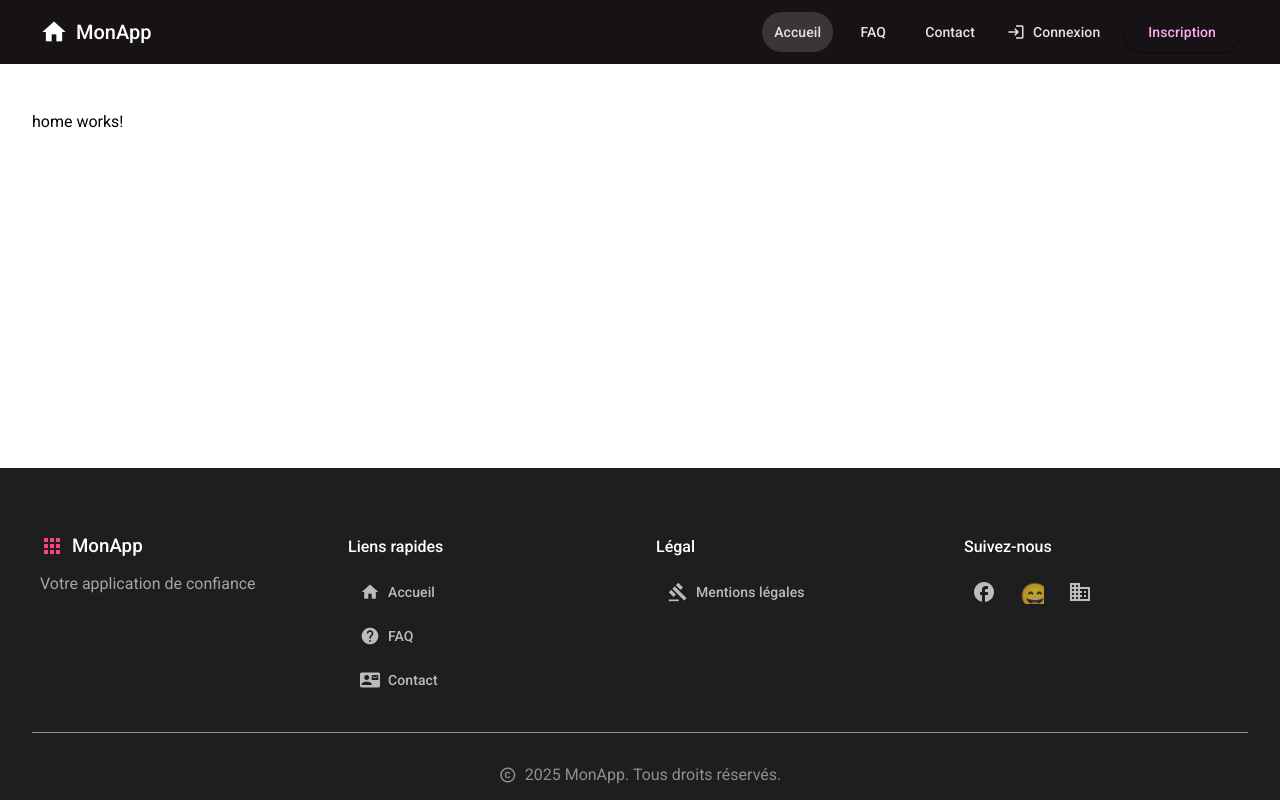
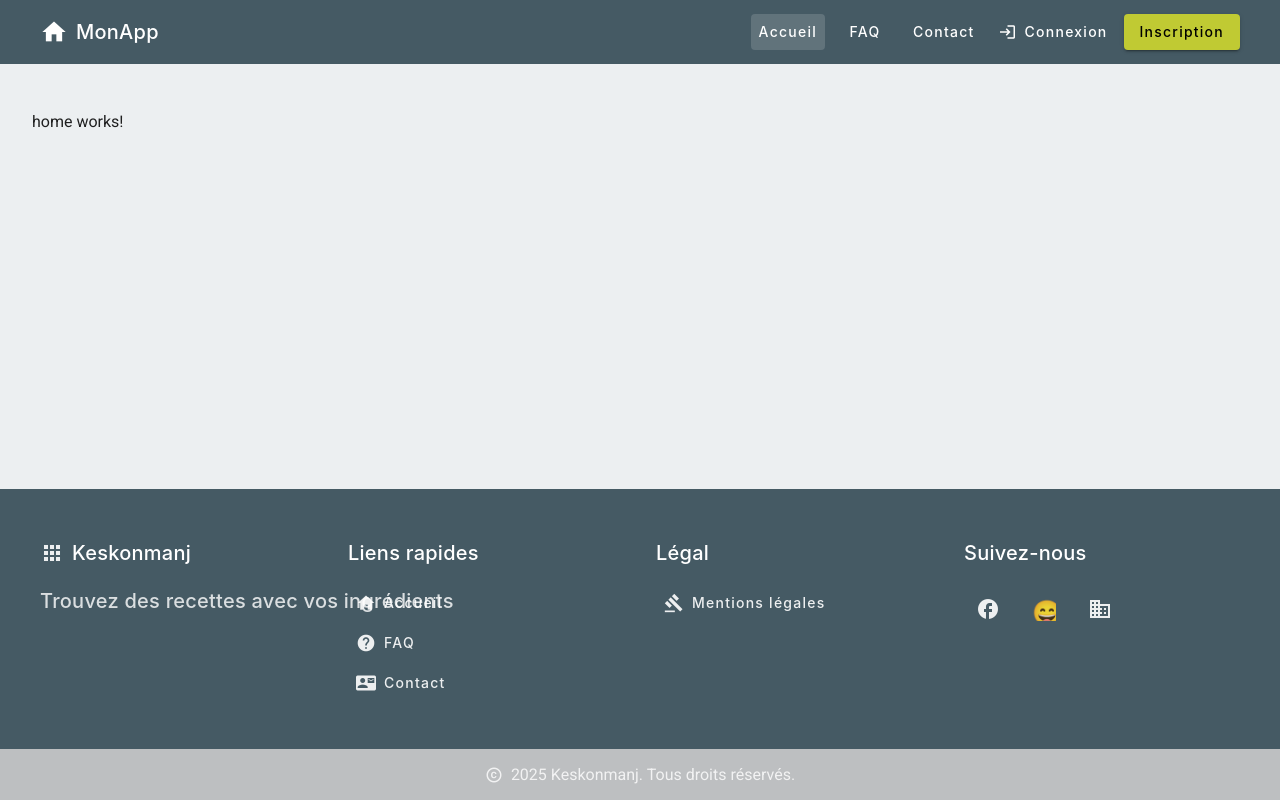
Before and after one commit to LucGulden/keskonmanj-angular, an Angular app: page / in a window 1280 px wide. Built offline with nearby package versions, Linux system fonts and the light colour scheme.

Commit message:
Custom theme init

```diff
--- a/angular.json
+++ b/angular.json
@@ -32,7 +32,6 @@
               }
             ],
             "styles": [
-              "@angular/material/prebuilt-themes/magenta-violet.css",
               "src/styles.scss"
             ],
             "scripts": []
--- a/src/app/shared/components/footer/footer.component.html
+++ b/src/app/shared/components/footer/footer.component.html
@@ -1,11 +1,12 @@
 <footer class="footer">
+  <mat-toolbar color="primary" class="footer-toolbar">
     <div class="footer-container">
       <div class="footer-section">
         <h3>
           <mat-icon>apps</mat-icon>
-        MonApp
+          Keskonmanj
         </h3>
-      <p>Votre application de confiance</p>
+        <p>Trouvez des recettes avec vos ingrédients</p>
       </div>
 
       <div class="footer-section">
@@ -51,13 +52,12 @@
         </div>
       </div>
     </div>
-
-  <mat-divider></mat-divider>
+  </mat-toolbar>
 
   <div class="footer-bottom">
     <p>
       <mat-icon>copyright</mat-icon>
-      {{ currentYear }} MonApp. Tous droits réservés.
+      {{ currentYear }} Keskonmanj. Tous droits réservés.
     </p>
   </div>
 </footer>
--- a/src/app/shared/components/footer/footer.component.scss
+++ b/src/app/shared/components/footer/footer.component.scss
@@ -1,18 +1,20 @@
 .footer {
-  background-color: #1e1e1e;
-  color: rgba(255, 255, 255, 0.87);
-  padding: 3rem 0 1rem;
   margin-top: auto;
+}
+
+.footer-toolbar {
+  padding: 3rem 0 !important;
+  height: auto !important;
 }
 
 .footer-container {
   max-width: 1200px;
   margin: 0 auto;
+  width: 100%;
   padding: 0 2rem;
   display: grid;
   grid-template-columns: repeat(auto-fit, minmax(200px, 1fr));
   gap: 2rem;
-  margin-bottom: 2rem;
 }
 
 .footer-section {
@@ -25,12 +27,12 @@
     font-weight: 500;
 
     mat-icon {
-      color: #ff4081;
+      color: rgba(255, 255, 255, 0.9);
     }
   }
 
   p {
-    color: rgba(255, 255, 255, 0.6);
+    color: rgba(255, 255, 255, 0.8);
     margin: 0;
   }
 }
@@ -42,7 +44,7 @@
   gap: 0.25rem;
 
   a {
-    color: rgba(255, 255, 255, 0.7);
+    color: rgba(255, 255, 255, 0.9);
     justify-content: flex-start;
 
     mat-icon {
@@ -54,7 +56,7 @@
 
     &:hover {
       color: white;
-      background-color: rgba(255, 255, 255, 0.08);
+      background-color: rgba(255, 255, 255, 0.15);
     }
   }
 }
@@ -64,30 +66,26 @@
   gap: 0.5rem;
 
   button {
-    color: rgba(255, 255, 255, 0.7);
+    color: rgba(255, 255, 255, 0.9);
 
     &:hover {
-      color: #ff4081;
-      background-color: rgba(255, 64, 129, 0.1);
+      color: white;
+      background-color: rgba(255, 255, 255, 0.15);
     }
   }
 }
 
-mat-divider {
-  margin: 0 2rem 1rem;
-  background-color: rgba(255, 255, 255, 0.12);
-}
-
 .footer-bottom {
+  background-color: rgba(0, 0, 0, 0.2);
+  padding: 1rem 0;
   text-align: center;
-  padding-top: 1rem;
 
   p {
     display: flex;
     align-items: center;
     justify-content: center;
     gap: 0.5rem;
-    color: rgba(255, 255, 255, 0.5);
+    color: rgba(255, 255, 255, 0.8);
     margin: 0;
 
     mat-icon {
--- a/src/styles.scss
+++ b/src/styles.scss
@@ -1,4 +1,5 @@
 /* You can add global styles to this file, and also import other style files */
+@import './styles/theme.scss';
 
 html, body { height: 100%; }
 body { margin: 0; font-family: Roboto, "Helvetica Neue", sans-serif; }
--- /dev/null
+++ b/src/styles/theme.scss
@@ -0,0 +1,323 @@
+// ============================================
+// OPTION 1 - FRAÎCHEUR & APPÉTIT
+// Vert frais + Orange vif (RECOMMANDÉ)
+// ============================================
+/*
+@use '@angular/material' as mat;
+
+@include mat.core();
+
+// Définir les palettes personnalisées pour Angular Material 18+
+$keskonmanj-primary: mat.m2-define-palette(mat.$m2-green-palette, 500, 300, 700);
+$keskonmanj-accent: mat.m2-define-palette(mat.$m2-deep-orange-palette, A400, A200, A700);
+$keskonmanj-warn: mat.m2-define-palette(mat.$m2-red-palette);
+
+// Créer le thème clair
+$keskonmanj-theme: mat.m2-define-light-theme((
+  color: (
+    primary: $keskonmanj-primary,
+    accent: $keskonmanj-accent,
+    warn: $keskonmanj-warn,
+  ),
+  typography: mat.m2-define-typography-config(
+    $font-family: '"Roboto", "Helvetica Neue", sans-serif',
+    $headline-1: mat.m2-define-typography-level(2.5rem, 3rem, 700),
+    $headline-2: mat.m2-define-typography-level(2rem, 2.5rem, 600),
+    $headline-3: mat.m2-define-typography-level(1.75rem, 2.25rem, 600),
+    $body-1: mat.m2-define-typography-level(1rem, 1.5rem, 400),
+  ),
+  density: 0,
+));
+
+// Appliquer le thème
+@include mat.all-component-themes($keskonmanj-theme);
+
+// Variables CSS personnalisées pour utilisation facile
+:root {
+  --primary-color: #4CAF50;
+  --primary-light: #81C784;
+  --primary-dark: #388E3C;
+  --accent-color: #FF6D00;
+  --accent-light: #FF9E40;
+  --accent-dark: #E65100;
+  --warn-color: #F44336;
+  --background: #FAFAFA;
+  --surface: #FFFFFF;
+  --text-primary: rgba(0, 0, 0, 0.87);
+  --text-secondary: rgba(0, 0, 0, 0.6);
+}
+
+// Styles personnalisés supplémentaires
+body {
+  background-color: var(--background);
+  color: var(--text-primary);
+  font-family: 'Roboto', 'Helvetica Neue', sans-serif;
+}
+
+.card-recipe {
+  background: var(--surface);
+  border-radius: 12px;
+  box-shadow: 0 2px 8px rgba(0, 0, 0, 0.1);
+  transition: transform 0.2s, box-shadow 0.2s;
+
+  &:hover {
+    transform: translateY(-4px);
+    box-shadow: 0 4px 16px rgba(76, 175, 80, 0.2);
+  }
+}
+*/
+
+// ============================================
+// OPTION 2 - GOURMAND & CHALEUREUX
+// Orange cuivré + Jaune doré
+// ============================================
+
+/*
+@use '@angular/material' as mat;
+
+@include mat.core();
+
+// Définir les palettes personnalisées pour Angular Material 18+
+$keskonmanj-primary: mat.m2-define-palette(mat.$m2-deep-orange-palette, 800, 600, 900);
+$keskonmanj-accent: mat.m2-define-palette(mat.$m2-amber-palette, A400, A200, A700);
+$keskonmanj-warn: mat.m2-define-palette(mat.$m2-red-palette);
+
+// Créer le thème clair
+$keskonmanj-theme: mat.m2-define-light-theme((
+  color: (
+    primary: $keskonmanj-primary,
+    accent: $keskonmanj-accent,
+    warn: $keskonmanj-warn,
+  ),
+  typography: mat.m2-define-typography-config(
+    $font-family: '"Poppins", "Roboto", sans-serif',
+    $headline-1: mat.m2-define-typography-level(2.5rem, 3rem, 700),
+    $headline-2: mat.m2-define-typography-level(2rem, 2.5rem, 600),
+    $headline-3: mat.m2-define-typography-level(1.75rem, 2.25rem, 600),
+    $body-1: mat.m2-define-typography-level(1rem, 1.5rem, 400),
+  ),
+  density: 0,
+));
+
+// Appliquer le thème
+@include mat.all-component-themes($keskonmanj-theme);
+
+// Variables CSS personnalisées
+:root {
+  --primary-color: #D84315;
+  --primary-light: #FF6E40;
+  --primary-dark: #BF360C;
+  --accent-color: #FFC400;
+  --accent-light: #FFD740;
+  --accent-dark: #FF6F00;
+  --warn-color: #F44336;
+  --background: #FFF8E1;
+  --surface: #FFFFFF;
+  --text-primary: rgba(0, 0, 0, 0.87);
+  --text-secondary: rgba(0, 0, 0, 0.6);
+}
+
+// Styles personnalisés supplémentaires
+body {
+  background: linear-gradient(135deg, #FFF8E1 0%, #FFECB3 100%);
+  color: var(--text-primary);
+  font-family: 'Poppins', 'Roboto', sans-serif;
+}
+
+.card-recipe {
+  background: var(--surface);
+  border-radius: 16px;
+  box-shadow: 0 3px 10px rgba(216, 67, 21, 0.15);
+  transition: transform 0.2s, box-shadow 0.2s;
+
+  &:hover {
+    transform: translateY(-4px);
+    box-shadow: 0 6px 20px rgba(216, 67, 21, 0.25);
+  }
+}
+*/
+
+
+// ============================================
+// OPTION 3 - ÉLÉGANT & ÉPURÉ
+// Bleu-gris + Lime
+// ============================================
+
+
+@use '@angular/material' as mat;
+
+@include mat.core();
+
+// Définir les palettes personnalisées pour Angular Material 18+
+$keskonmanj-primary: mat.m2-define-palette(mat.$m2-blue-gray-palette, 700, 500, 900);
+$keskonmanj-accent: mat.m2-define-palette(mat.$m2-lime-palette, 600, 400, 800);
+$keskonmanj-warn: mat.m2-define-palette(mat.$m2-red-palette);
+
+// Créer le thème clair
+$keskonmanj-theme: mat.m2-define-light-theme((
+  color: (
+    primary: $keskonmanj-primary,
+    accent: $keskonmanj-accent,
+    warn: $keskonmanj-warn,
+  ),
+  typography: mat.m2-define-typography-config(
+    $font-family: '"Inter", "Roboto", sans-serif',
+    $headline-1: mat.m2-define-typography-level(2.5rem, 3rem, 600),
+    $headline-2: mat.m2-define-typography-level(2rem, 2.5rem, 500),
+    $headline-3: mat.m2-define-typography-level(1.75rem, 2.25rem, 500),
+    $body-1: mat.m2-define-typography-level(1rem, 1.5rem, 400),
+  ),
+  density: 0,
+));
+
+// Appliquer le thème
+@include mat.all-component-themes($keskonmanj-theme);
+
+// Variables CSS personnalisées
+:root {
+  --primary-color: #455A64;
+  --primary-light: #607D8B;
+  --primary-dark: #37474F;
+  --accent-color: #C0CA33;
+  --accent-light: #D4E157;
+  --accent-dark: #AFB42B;
+  --warn-color: #F44336;
+  --background: #ECEFF1;
+  --surface: #FFFFFF;
+  --text-primary: rgba(0, 0, 0, 0.87);
+  --text-secondary: rgba(0, 0, 0, 0.6);
+}
+
+// Styles personnalisés supplémentaires
+body {
+  background-color: var(--background);
+  color: var(--text-primary);
+  font-family: 'Inter', 'Roboto', sans-serif;
+}
+
+.card-recipe {
+  background: var(--surface);
+  border-radius: 8px;
+  box-shadow: 0 1px 4px rgba(0, 0, 0, 0.08);
+  border: 1px solid rgba(0, 0, 0, 0.06);
+  transition: transform 0.2s, box-shadow 0.2s;
+
+  &:hover {
+    transform: translateY(-2px);
+    box-shadow: 0 4px 12px rgba(69, 90, 100, 0.15);
+  }
+}
+
+
+
+// ============================================
+// STYLES COMMUNS POUR TOUS LES THÈMES
+// ============================================
+
+// Boutons personnalisés
+.btn-primary-custom {
+  background-color: var(--primary-color) !important;
+  color: white !important;
+
+  &:hover {
+    background-color: var(--primary-dark) !important;
+  }
+}
+
+.btn-accent-custom {
+  background-color: var(--accent-color) !important;
+  color: white !important;
+
+  &:hover {
+    background-color: var(--accent-dark) !important;
+  }
+}
+
+// Cards recettes
+.recipe-card {
+  position: relative;
+  overflow: hidden;
+  cursor: pointer;
+
+  .recipe-image {
+    width: 100%;
+    height: 200px;
+    object-fit: cover;
+  }
+
+  .recipe-badge {
+    position: absolute;
+    top: 12px;
+    right: 12px;
+    background-color: var(--accent-color);
+    color: white;
+    padding: 4px 12px;
+    border-radius: 16px;
+    font-size: 0.85rem;
+    font-weight: 500;
+  }
+}
+
+// Chips d'ingrédients
+.ingredient-chip {
+  background-color: var(--primary-light) !important;
+  color: white !important;
+  margin: 4px !important;
+
+  &.selected {
+    background-color: var(--accent-color) !important;
+  }
+}
+
+// Container principal
+.main-container {
+  max-width: 1200px;
+  margin: 0 auto;
+  padding: 2rem;
+
+  @media (max-width: 768px) {
+    padding: 1rem;
+  }
+}
+
+// Titres de section
+.section-title {
+  color: var(--primary-color);
+  font-weight: 600;
+  margin-bottom: 1.5rem;
+  display: flex;
+  align-items: center;
+  gap: 0.5rem;
+
+  mat-icon {
+    color: var(--accent-color);
+  }
+}
+
+// Input de recherche personnalisé
+.search-box {
+  .mat-mdc-form-field {
+    width: 100%;
+
+    .mat-mdc-text-field-wrapper {
+      background-color: var(--surface);
+      border-radius: 24px;
+    }
+  }
+}
+
+// Animation fade-in
+@keyframes fadeIn {
+  from {
+    opacity: 0;
+    transform: translateY(20px);
+  }
+  to {
+    opacity: 1;
+    transform: translateY(0);
+  }
+}
+
+.fade-in {
+  animation: fadeIn 0.5s ease-in-out;
+}
```
Also changed, not shown: package.json (line endings or trailing spaces). Lines whose indentation alone changed are shown as unchanged.
